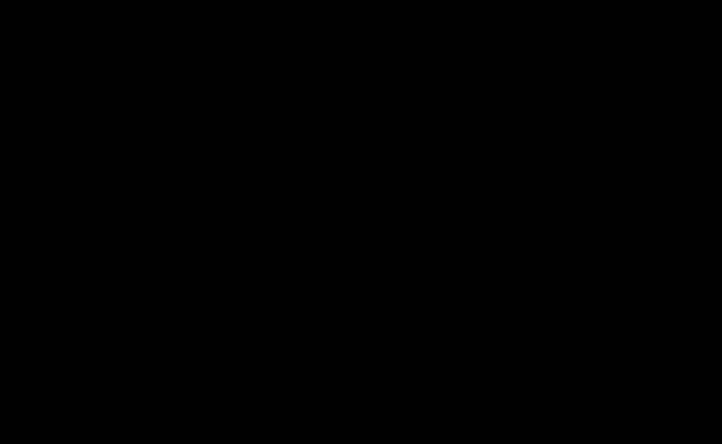
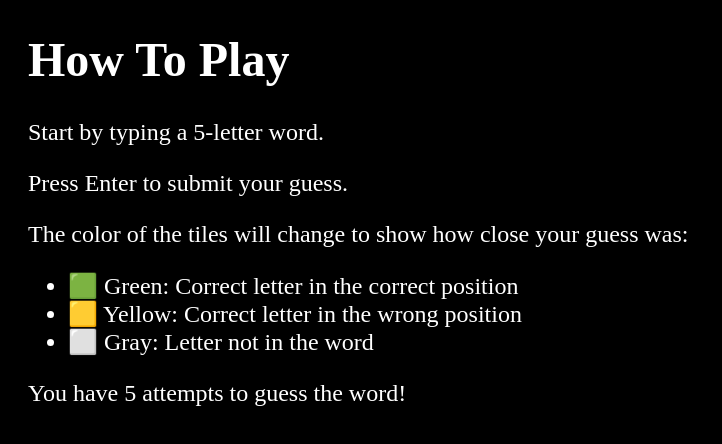
Before and after one commit to Dawood-0007/Mini-Wordle, a React (Vite) app: page /learn in a window 1280 px wide. Before the commit this address had no page. Shown: the top 444 px of the page, without its empty margins (0-722 px from the left). Built offline with nearby package versions, Linux system fonts and the light colour scheme.

Commit message:
Game info Updated

```diff
--- a/src/App.css
+++ b/src/App.css
@@ -40,6 +40,7 @@
 
 .instruction-div {
   text-align: left;
+  font-size: x-large;
   align-self: flex-start;
   margin: 20px;
 
@@ -47,4 +48,5 @@
 
 .instruction-ul {
   list-style: none;
+  font-size: medium;
 }
--- a/src/App.jsx
+++ b/src/App.jsx
@@ -12,23 +12,13 @@
         <h1>A Wordle Game</h1>
         <p>Guess the word in 5 tries.</p>
         <div className='buttons'>
-          <button onClick={scrollToBottom}>Learn to Play</button>
+          <NavLink to="/learn">
+            <button onClick={scrollToBottom}>Learn to Play</button>
+          </NavLink>
           <NavLink to="/game">
             <button>Play</button>
           </NavLink>
         </div>
-        </div>
-        <div className='instruction-div'>
-          <h1>How To Play</h1>
-          <p>Start by typing a 5-letter word.</p>
-          <p>Press Enter to submit your guess.</p>
-          <p>The color of the tiles will change to show how close your guess was:</p>
-          <ul className='instruction=ul'>
-            <li>🟩 Green: Correct letter in the correct position</li>
-            <li>🟨 Yellow: Correct letter in the wrong position</li>
-            <li>⬜ Gray: Letter not in the word</li>
-          </ul>
-          <p>You have 5 attempts to guess the word!</p>
         </div>
 
     </>
--- /dev/null
+++ b/src/components/Learn.jsx
@@ -0,0 +1,23 @@
+import React from 'react'
+import "../App.css";
+
+const Learn = () => {
+  return (
+    <div>
+        <div className='instruction-div'>
+          <h1>How To Play</h1>
+          <p>Start by typing a 5-letter word.</p>
+          <p>Press Enter to submit your guess.</p>
+          <p>The color of the tiles will change to show how close your guess was:</p>
+          <ul className='instruction=ul'>
+            <li>🟩 Green: Correct letter in the correct position</li>
+            <li>🟨 Yellow: Correct letter in the wrong position</li>
+            <li>⬜ Gray: Letter not in the word</li>
+          </ul>
+          <p>You have 5 attempts to guess the word!</p>
+        </div>
+    </div>
+  )
+}
+
+export default Learn
--- a/src/main.jsx
+++ b/src/main.jsx
@@ -4,6 +4,7 @@
 import './index.css'
 import App from './App.jsx'
 import MainGame from './components/MainGame.jsx';
+import Learn from './components/Learn.jsx';
 
 createRoot(document.getElementById('root')).render(
   <StrictMode>
@@ -11,6 +12,7 @@
     <Routes>
       <Route path="/" element={<App />} />
       <Route path="/game" element={<MainGame />} />
+      <Route path="/learn" element={<Learn />} />
     </Routes>
   </BrowserRouter>
   </StrictMode>,
```
